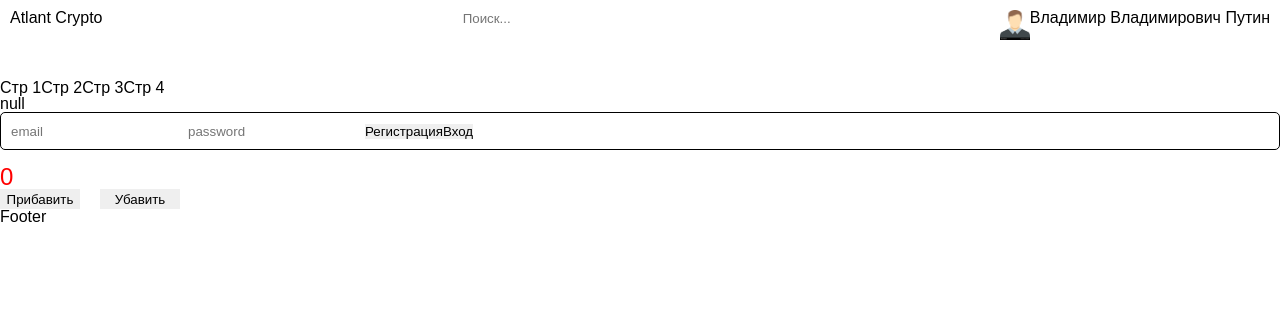
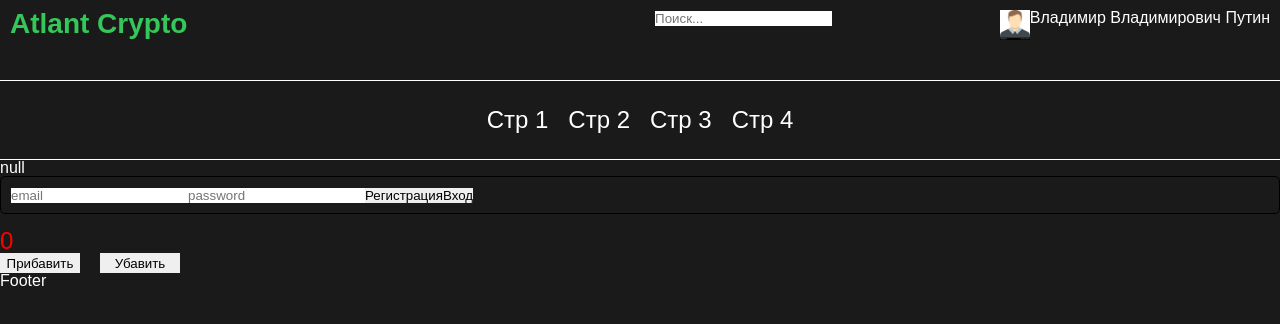
Before and after one commit to Ivan-F-Dev/atlant, a React (Create React App) app in the folder frontend/: page / in a window 1280 px wide. Shown: the top 324 px of the page. Built offline with nearby package versions, Linux system fonts and the light colour scheme; no server answers.

Commit message:
+ Структура.

```diff
--- a/frontend/src/App.tsx
+++ b/frontend/src/App.tsx
@@ -2,58 +2,22 @@ import React, { useEffect, useState } from 'react';
 import AppRouter from './Components/AppRouter/AppRouter';
 import Footer from './Components/Footer/Footer';
 import Header from './Components/Header/Header';
+import Home from './Components/Home/Home';
 import Navbar from './Components/Navbar/Navbar';
-import { useAppDispatch, useAppSelector } from './Hooks/hooks';
 import { addCount, removeCount } from './Redux/CountReducer';
 import { API } from "./utils/api";
 
 function App() {
-	const { count } = useAppSelector(state => state.count)
-	const dispatch = useAppDispatch()
 
 
-	//тестчу регистрацию
-	const [email, setEmail] = useState('')
-	const [password, setPassword] = useState('')
-	const testReg = () => {
-		API.auth.post('/registration', { email, password })
-	}
-	const testLog = () => {
-		API.auth.post('/login', { email, password })
-	}
-	//тестчу регистрацию
 
-	const [data, setData] = useState<any>(null)
-
-	useEffect(() => {
-		API.auth.get('/todo').then(res => {
-			setData(res)
-		})
-	}, [])
 
 	return (
 		<div className="App">
 			<Header />
 			<Navbar />
 			{/* <AppRouter /> */}
-			<div> {data
-				? <div style={{ cursor: 'pointer' }}>{data.data.text}</div>
-				: <div>null</div>
-			}</div>
-			<div style={{ padding: '10px', border: '1px solid black', borderRadius: '5px' }}>
-				<input type="text" placeholder="email" value={email} onChange={e => setEmail(e.target.value)} />
-				<input type="text" placeholder="password" value={password} onChange={e => setPassword(e.target.value)} />
-				<button onClick={testReg}>Регистрация</button>
-				<button onClick={testLog}>Вход</button>
-			</div>
-			<div style={{ marginTop: "15px" }}>
-				<div style={{ fontSize: "24px", color: "red" }}>{count}</div>
-				<div style={{ display: "flex", columnGap: "20px" }}>
-					<button style={{ width: "80px", height: "20px", }} onClick={() => dispatch(addCount(1))}>Прибавить</button>
-					<button style={{ width: "80px", height: "20px" }} onClick={() => dispatch(removeCount(1))}>Убавить</button>
-				</div>
-
-			</div>
+			<Home />
 			<Footer />
 		</div>
 	);
--- a/frontend/src/Components/Header/Header.module.scss
+++ b/frontend/src/Components/Header/Header.module.scss
@@ -5,10 +5,12 @@
 		height: 80px;
 		padding: 10px;
 		.logo {
+			color: var(--button-color);
+			font-weight: 700;
+			font-size: 28px;
 		}
 		.search {
-			.searchInput {
-			}
+			margin-left: 300px;
 		}
 		.user {
 			display: flex;
--- a/frontend/src/Components/Header/Header.tsx
+++ b/frontend/src/Components/Header/Header.tsx
@@ -1,19 +1,25 @@
-import { FC } from 'react'
+import { ChangeEvent, ChangeEventHandler, FC } from 'react'
 import { useState } from 'react';
 import styles from "./Header.module.scss"
 import { NavLink } from "react-router-dom"
 import { ROUTES } from '../../utils/routes'
 import ProfilePhoto from '../../Assets/header/profilePhoto.jpg'
+import Input from '../Input/Input';
 
 const Header: FC = () => {
 	const [search, setSearch] = useState<string>('')
+
+	const handleChange: ChangeEventHandler<HTMLInputElement> = (e) => {
+		setSearch(e.target.value)
+	}
+	console.log(search);
 
 
 	return <div className={styles.header}>
 		<div className={styles.headerContainer}>
 			<div className={styles.logo}>	<NavLink to={ROUTES.HOME}>Atlant Crypto</NavLink></div>
 			<div className={styles.search}>
-				<input type="text" className={styles.searchInput} value={search} placeholder="Поиск..." onChange={(e) => setSearch(e.target.value)} />
+				<Input value={search} placeholder="Поиск..." onChange={handleChange} />
 			</div>
 			<div className={styles.user}>
 				<div className={styles.userAvatar}>
--- /dev/null
+++ b/frontend/src/Components/Home/Home.tsx
@@ -0,0 +1,50 @@
+import { FC, useEffect, useState } from 'react'
+import { useAppDispatch, useAppSelector } from '../../Hooks/hooks'
+import { addCount, removeCount } from '../../Redux/CountReducer'
+import { API } from '../../utils/api'
+
+const Home: FC = () => {
+	const { count } = useAppSelector(state => state.count)
+	const dispatch = useAppDispatch()
+
+
+	//тестчу регистрацию
+	const [email, setEmail] = useState('')
+	const [password, setPassword] = useState('')
+	const testReg = () => {
+		API.auth.post('/registration', { email, password })
+	}
+	const testLog = () => {
+		API.auth.post('/login', { email, password })
+	}
+	//тестчу регистрацию
+
+	const [data, setData] = useState<any>(null)
+
+	useEffect(() => {
+		API.auth.get('/todo').then(res => {
+			setData(res)
+		})
+	}, [])
+
+	return <>			<div> {data
+		? <div style={{ cursor: 'pointer' }}>{data.data.text}</div>
+		: <div>null</div>
+	}</div>
+		<div style={{ padding: '10px', border: '1px solid black', borderRadius: '5px' }}>
+			<input type="text" placeholder="email" value={email} onChange={e => setEmail(e.target.value)} />
+			<input type="text" placeholder="password" value={password} onChange={e => setPassword(e.target.value)} />
+			<button onClick={testReg}>Регистрация</button>
+			<button onClick={testLog}>Вход</button>
+		</div>
+		<div style={{ marginTop: "15px" }}>
+			<div style={{ fontSize: "24px", color: "red" }}>{count}</div>
+			<div style={{ display: "flex", columnGap: "20px" }}>
+				<button style={{ width: "80px", height: "20px", }} onClick={() => dispatch(addCount(1))}>Прибавить</button>
+				<button style={{ width: "80px", height: "20px" }} onClick={() => dispatch(removeCount(1))}>Убавить</button>
+			</div>
+
+		</div></>
+}
+
+export default Home
--- /dev/null
+++ b/frontend/src/Components/Input/Input.tsx
@@ -0,0 +1,15 @@
+import { ChangeEventHandler, FC } from 'react'
+import styles from "./Intup.module.scss"
+
+interface InputProps {
+	value: string;
+	placeholder: string;
+	onChange: ChangeEventHandler<HTMLInputElement>
+}
+
+const Input: FC<InputProps> = ({ value, placeholder, onChange }) => {
+	return <input value={value} placeholder={placeholder} className={styles.searchInput} type="text" onChange={onChange} />
+
+}
+
+export default Input
--- a/frontend/src/Components/Navbar/Navbar.module.scss
+++ b/frontend/src/Components/Navbar/Navbar.module.scss
@@ -1,7 +1,20 @@
 .navigation {
+	padding: 10px 20px;
+	display: flex;
+	justify-content: center;
+	align-items: center;
+	border-bottom: 1px solid var(--primary-color);
+	border-top: 1px solid var(--primary-color);
+	height: 80px;
+	font-size: 1.5rem;
 	.navItems {
 		display: flex;
-		.navitem {
+		column-gap: 20px;
+		.navItem {
+			transition: all 0.3s ease 0s;
+			&:hover {
+				color: var(--button-color);
+			}
 		}
 	}
 }
--- a/frontend/src/index.css
+++ b/frontend/src/index.css
@@ -1,3 +1,5 @@
+@import "/src/variables.scss";
+
 *,
 * ::before,
 *::after {
@@ -42,6 +44,8 @@ html {
 body {
 	font-family: "Montserrat", sans-serif;
 	font-weight: 400;
+	background-color: #1a1a1a;
+	color: var(--primary-color);
 	-webkit-font-smoothing: antialiased;
 	-moz-osx-font-smoothing: grayscale;
 }
--- /dev/null
+++ b/frontend/src/variables.scss
@@ -0,0 +1,4 @@
+:root {
+	--primary-color: #fff;
+	--button-color: #34c759;
+}
```
Also changed, not shown: frontend/src/Components/Input/Intup.module.scss (added), 1 other file (tests, documents, lock files or other folders).
